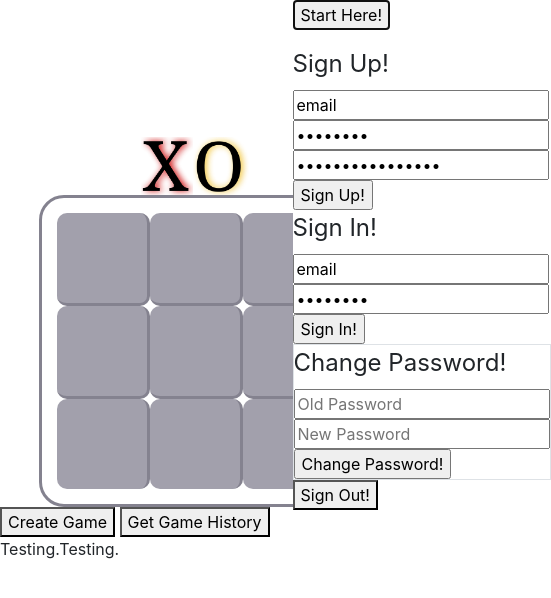
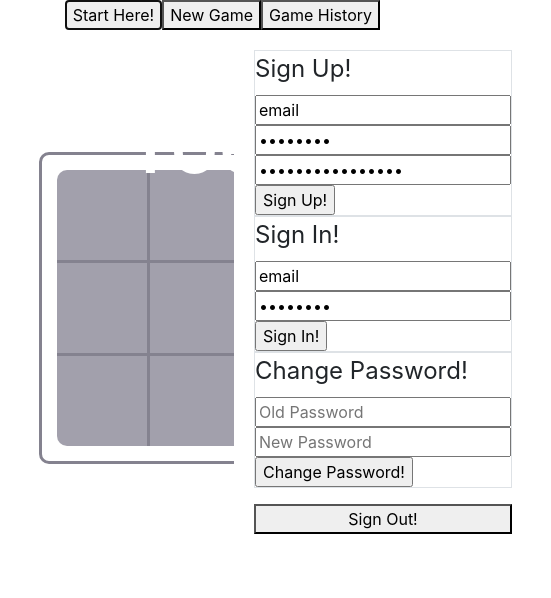
Before and after one commit to JeanaDeLaire/tic-tac-toe-client, a website built with webpack: page index.html in a window 390 px wide. Both pictures are taken after a click on the button "Start Here!". Shown: the whole page, 551 px wide, since content can reach past the window. Built offline with nearby package versions, Linux system fonts and the light colour scheme; files whose address does not match are found by name.

Commit message:
css updates
improves look and functionality of front end

```diff
--- a/assets/scripts/app.js
+++ b/assets/scripts/app.js
@@ -13,8 +13,8 @@ $(() => {
   // your JS code goes here
   // toggle authentication prompts
 
-  $('.sidebar').click(function () {
-    $('#api-login').toggle()
+  $('#sidebar').click(function () {
+    $('.show-hide').toggle()
   })
 
   $('#create-game').click(function () {
--- a/assets/scripts/game/events.js
+++ b/assets/scripts/game/events.js
@@ -103,9 +103,9 @@ $('.grid-item').click(checkForWins)
 const onCreateGame = event => {
   event.preventDefault()
   const data = {}
-  api.createGame(data)
-    .then(ui.createGameSuccess)
-    .catch(ui.createGameFailure)
+  // api.createGame(data)
+  //   .then(ui.createGameSuccess)
+  //   .catch(ui.createGameFailure)
   if (document.getElementsByClassName === playerOne || playerTwo) {
     board = [
       [' ', ' ', ' '],
--- a/assets/styles/index.scss
+++ b/assets/styles/index.scss
@@ -9,66 +9,84 @@
   background-image: url('../public/header.png');
   background-repeat: no-repeat;
   background-size: cover;
+  display: flex;
+  flex-direction: column;
   height: 30vw;
-  margin-bottom: 5vw;
+  margin-bottom: 2vw;
   position: relative;
 }
 
 .toggle {
-  float: right;
-  position: relative;
-  display: block;
+  display: flex;
+  align-self: flex-end;
+  position: fixed;
+}
+
+#game-history {
+  margin-right: 10px;
 }
 
 #api-login {
   background-color: white;
-  display: none;
+  display: flex;
+  flex-direction: column;
   position: absolute;
+  max-width: 50vw;
   z-index: 1;
+  flex-wrap: wrap;
+  margin-top: 30px;
+  padding: 20px;
+  margin-left: 60vw;
 }
 
-.show {
-  display:block;
+.show-hide {
+  display: none;
 }
 
 .hero-text {
-  color: white;
+  display: flex;
+  color: #fff;
   margin: auto;
   position: static;
   text-align: center;
 }
 
-.fight {
-  margin: auto;
-  display: flex;
-  flex-direction: row;
-  justify-content: center;
-  height: 15vw;
-  width: 100%;
+#title {
+  font-size: 80px;
 }
 
-.animation {
-  height: 15vw;
-}
-
-.x-fight {
-  display: flex;
-}
-
-.o-fight {
-  display: flex;
-}
+// .fight {
+//   margin: auto;
+//   display: flex;
+//   flex-direction: row;
+//   justify-content: center;
+//   height: 15vw;
+//   width: 100%;
+// }
+//
+// .animation {
+//   height: 10vw;
+// }
+//
+// .x-fight {
+//   display: flex;
+// }
+//
+// .o-fight {
+//   display: flex;
+// }
 
 .grid-container {
   display: grid;
   grid-template-columns: auto auto auto;
-  margin: auto;
+  margin: 9vw auto;
+  // margin-bottom: 5vw;
   height: 80vw;
   width: 80vw;
   max-width: 600px;
   max-height: 600px;
   text-align: center;
-  border-radius: 25px;
+  border-radius: 10px;
   border: 3px solid #84828f;
   padding: 15px;
 }
@@ -84,7 +102,6 @@
 .grid-item {
   font-size: 30px;
   background-color:	rgba(152, 150, 164, .9);
-  border-radius: 10px;
 }
 .grid-item:hover {
   background-color: white;
@@ -93,6 +110,7 @@
 #item-a {
   border-right: 3px solid #84828F;
   border-bottom: 3px solid #84828F;
+  border-top-left-radius: 10px;
 }
 
 #item-b {
@@ -102,6 +120,7 @@
 
 #item-c {
   border-bottom: 3px solid #84828F;
+  border-top-right-radius: 10px;
 }
 
 #item-d {
@@ -120,11 +139,13 @@
 
 #item-g {
   border-right: 3px solid #84828F;
+  border-bottom-left-radius: 10px;
 }
 
 #item-h {
   border-right: 3px solid #84828F;
 }
 
-// #item-i {
-// }
+#item-i {
+  border-bottom-right-radius: 10px;
+}
--- a/index.html
+++ b/index.html
@@ -17,17 +17,20 @@
   <div class="hero-image">
 
     <div class="toggle">
-      <button class="sidebar">Start Here!</button>
+      <button id="sidebar">Start Here!</button>
+      <button id="create-game">New Game</button>
+      <button id="game-history">Game History</button>
+    </div>
+    <div class="show-hide">
       <div id="api-login">
-            <p id="message"></p>
-            <form id="sign-up">
+            <form id="sign-up" class="border">
               <legend>Sign Up!</legend>
               <input name="credentials[email]" type="text" value="email">
               <input name="credentials[password]" type="password" value="password">
               <input name="credentials[password_confirmation]" type="password" value="confirm password">
               <input type="submit" value="Sign Up!"/>
             </form>
-            <form id="sign-in">
+            <form id="sign-in" class="border">
               <legend>Sign In!</legend>
               <input name="credentials[email]" type="text" value="email">
               <input name="credentials[password]" type="password" value="password">
@@ -39,25 +42,23 @@
               <input type="password" name="passwords[new]" placeholder="New Password">
               <input type="submit" value="Change Password!">
             </form>
+            <p id="message"></p>
             <button id="sign-out" type="submit">Sign Out!</button>
-    </div>
-  </div>
+        </div>
+      </div>
 
     <div class="hero-text">
-      <h1>Tic Tac Toe</h1>
+      <h1 id="title">Tic-Tac-Toe</h1>
     </div>
+</div>
+<!--
+<div class="fight"> -->
+  <!-- <div id="x-animation"><img class="x-fight animation" src="../public/xAnimation.png" alt="X Image"></div> -->
+    <!-- <div id="x-sword"><img id="x-swords" src="../public/xSword.png" alt="X sword"></div> -->
+  <!-- <div id="o-sword"><img id="o-swords" src="../public/oSword.png" alt="O sword"></div> -->
+  <!-- <div id="o-animation"><img class="o-fight animation" src="../public/oAnimation.png" alt="O Image"></div>
+  </div> -->
 
-</div>
-<div class="fight">
-  <div class="x-fight">
-    <div id="x-animation"><img class="animation" src="../public/xAnimation.png" alt="X Image"></div>
-    <!-- <div id="x-sword"><img id="x-swords" src="../public/xSword.png" alt="X sword"></div> -->
-  </div>
-  <div class="o-fight">
-  <!-- <div id="o-sword"><img id="o-swords" src="../public/oSword.png" alt="O sword"></div> -->
-  <div id="o-animation"><img class="animation" src="../public/oAnimation.png" alt="O Image"></div>
-  </div>
-</div>
 <div class="grid-container">
   <div class="grid-item" id="item-a" data-r=0 data-c=0><h1 class="grid-text"></h1></div>
   <div class="grid-item" id="item-b" data-r=0 data-c=1><h1 class="grid-text"></h1></div>
@@ -70,13 +71,13 @@
   <div class="grid-item" id="item-i" data-r=2 data-c=2><h1 class="grid-text"></h1></div>
 </div>
 
-<div>
-<button id="create-game">Create Game</button>
-<button id="game-history">Get Game History</button>
+<!-- <div>
+<button id="create-game">New Game</button>
+<button id="game-history">Game History</button>
 <div class="game-alerts">
-  <p id="stats">Testing.Testing.</p>
+  <p id="stats"></p>
 </div>
-</div>
+</div> -->
 
     </body>
 
```
